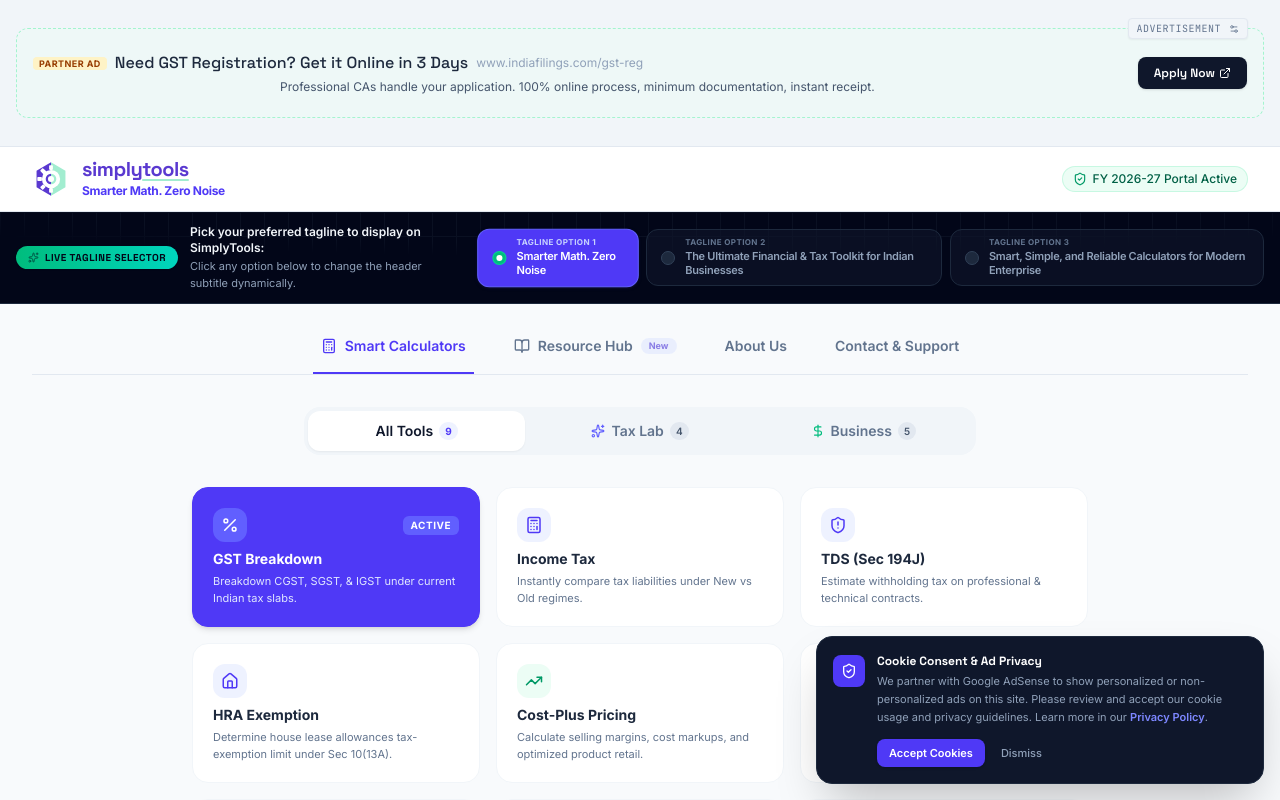
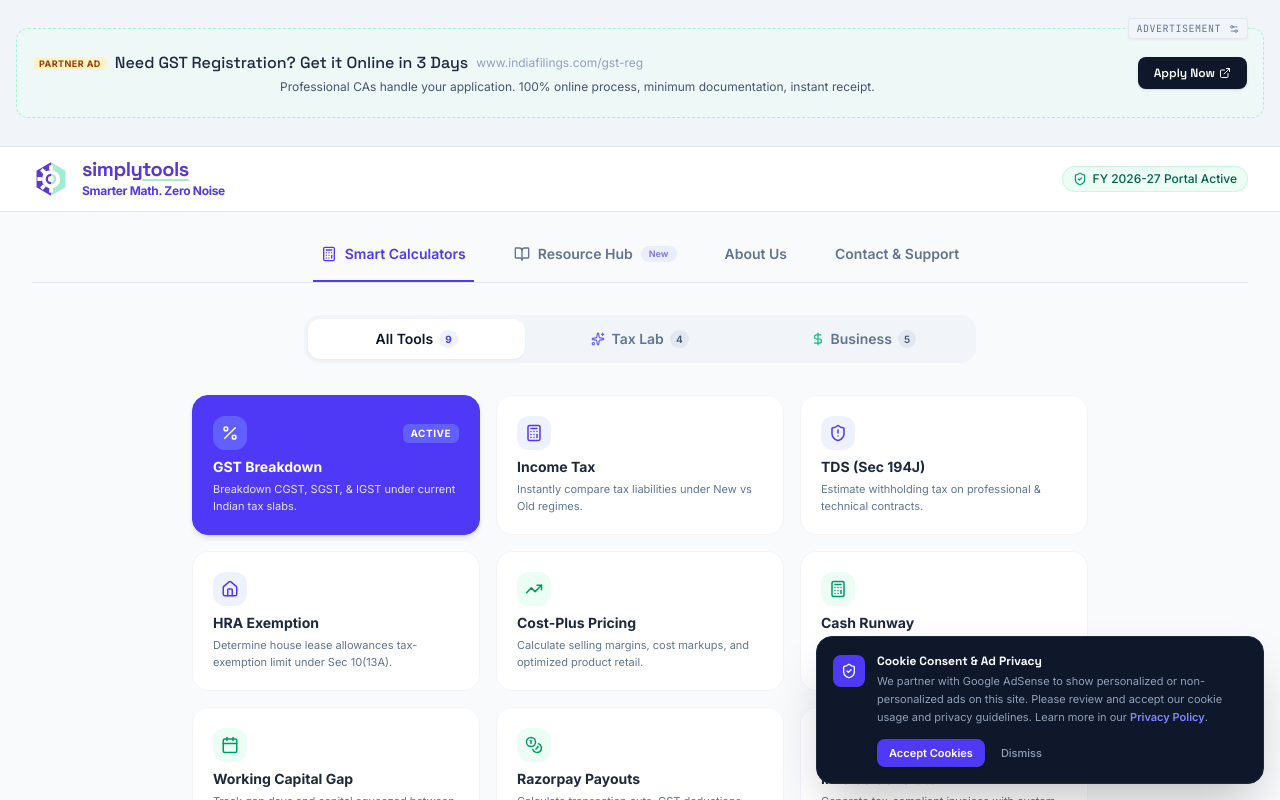
Before and after one commit to sivasan0606/GST_Calculator, a React (Vite) app: page / in a window 1280 px wide. Shown: the top 800 px of the page. Built offline with nearby package versions, Linux system fonts and the light colour scheme.

Commit message:
refactor: remove interactive tagline selector
Clean up UI by removing the dynamic tagline selection feature and defaulting to the primary tagline.

```diff
--- a/src/App.tsx
+++ b/src/App.tsx
@@ -417,12 +417,6 @@
 
   // Admin Console View State
   const [showAdmin, setShowAdmin] = useState(false);
-
-  // Selected tagline option state
-  const [selectedTaglineIndex, setSelectedTaglineIndex] = useState<number>(() => {
-    const saved = localStorage.getItem('simplytools_tagline_index');
-    return saved ? parseInt(saved, 10) : 0;
-  });
 
   // Navigation & static pages state - Initialized from URL query parameters for search indexing accuracy
   const [currentView, setCurrentView] = useState<'calculator' | 'blog' | 'about' | 'contact' | 'privacy' | 'terms' | 'disclaimer' | 'editorial'>(() => {
@@ -882,7 +876,7 @@
                 simply<span className="relative inline-block">tools<span className="absolute left-0 -bottom-0.5 w-full h-[2.5px] bg-[#A2EDD0] rounded-full"></span></span>
               </h1>
               <span className="text-[10px] sm:text-xs text-indigo-600 font-bold block mt-1 tracking-tight">
-                {TAGLINES[selectedTaglineIndex]}
+                {TAGLINES[0]}
               </span>
             </div>
           </div>
@@ -923,62 +917,6 @@
           )}
         </div>
       </header>
-
-      {/* Interactive Tagline Selector Bar */}
-      <div id="interactive-tagline-selector" className="bg-slate-950 border-b border-slate-800 py-3 px-4 relative overflow-hidden">
-        {/* Decorative background grid pattern */}
-        <div className="absolute inset-0 bg-[linear-gradient(to_right,#1e293b_1px,transparent_1px),linear-gradient(to_bottom,#1e293b_1px,transparent_1px)] bg-[size:24px_24px] [mask-image:radial-gradient(ellipse_60%_50%_at_50%_0%,#000_70%,transparent_100%)] opacity-30 pointer-events-none" />
-
-        <div className="max-w-7xl mx-auto flex flex-col lg:flex-row items-center justify-between gap-4 relative z-10">
-          <div className="flex flex-col sm:flex-row items-center gap-3 text-center sm:text-left">
-            <span className="inline-flex items-center gap-1.5 bg-gradient-to-r from-emerald-500 to-teal-400 text-slate-950 font-display text-[10px] font-extrabold px-3 py-1 rounded-full uppercase tracking-wider shadow-xs shrink-0 select-none">
-              <Sparkles size={11} className="animate-pulse" />
-              Live Tagline Selector
-            </span>
-            <div>
-              <p className="text-xs font-semibold text-slate-100">
-                Pick your preferred tagline to display on SimplyTools:
-              </p>
-              <p className="text-[10px] sm:text-[11px] text-slate-400 mt-0.5">
-                Click any option below to change the header subtitle dynamically.
-              </p>
-            </div>
-          </div>
-
-          {/* Options Switcher */}
-          <div className="flex flex-col sm:flex-row gap-2 w-full lg:w-auto">
-            {TAGLINES.map((tagline, idx) => {
-              const isSelected = selectedTaglineIndex === idx;
-              return (
-                <button
-                  key={idx}
-                  onClick={() => {
-                    setSelectedTaglineIndex(idx);
-                    localStorage.setItem('simplytools_tagline_index', idx.toString());
-                  }}
-                  className={`relative px-3.5 py-2 rounded-xl text-left text-xs font-medium transition-all duration-200 flex items-center gap-2.5 cursor-pointer border ${
-                    isSelected
-                      ? 'bg-indigo-600 border-indigo-500 text-white shadow-sm shadow-indigo-950/50 scale-[1.01]'
-                      : 'bg-slate-900/60 hover:bg-slate-900 border-slate-800 text-slate-400 hover:text-slate-200'
-                  }`}
-                >
-                  <span className={`w-3.5 h-3.5 rounded-full flex items-center justify-center shrink-0 border ${
-                    isSelected ? 'bg-emerald-500 border-emerald-400' : 'bg-slate-800 border-slate-700'
-                  }`}>
-                    {isSelected && <span className="w-1.5 h-1.5 rounded-full bg-white" />}
-                  </span>
-                  <div className="flex flex-col items-start leading-none gap-1">
-                    <span className={`text-[8px] uppercase font-bold tracking-wider ${isSelected ? 'text-indigo-200' : 'text-slate-500'}`}>
-                      Tagline Option {idx + 1}
-                    </span>
-                    <span className="font-semibold text-[11px] leading-tight tracking-tight">{tagline}</span>
-                  </div>
-                </button>
-              );
-            })}
-          </div>
-        </div>
-      </div>
 
       {/* Main Content Stage */}
       <main className="max-w-7xl w-full mx-auto px-4 sm:px-6 lg:px-8 py-8 flex-1">
```
